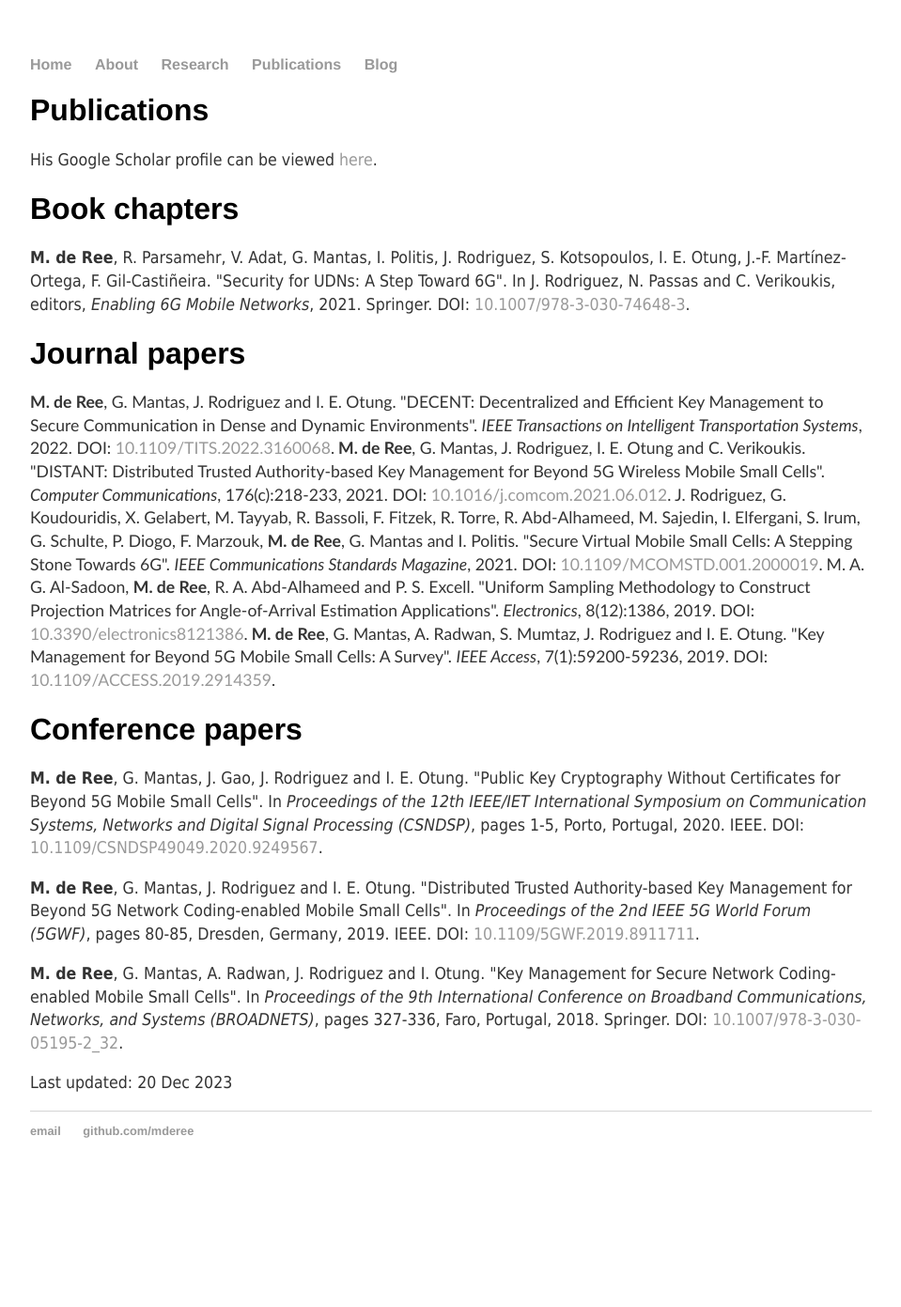
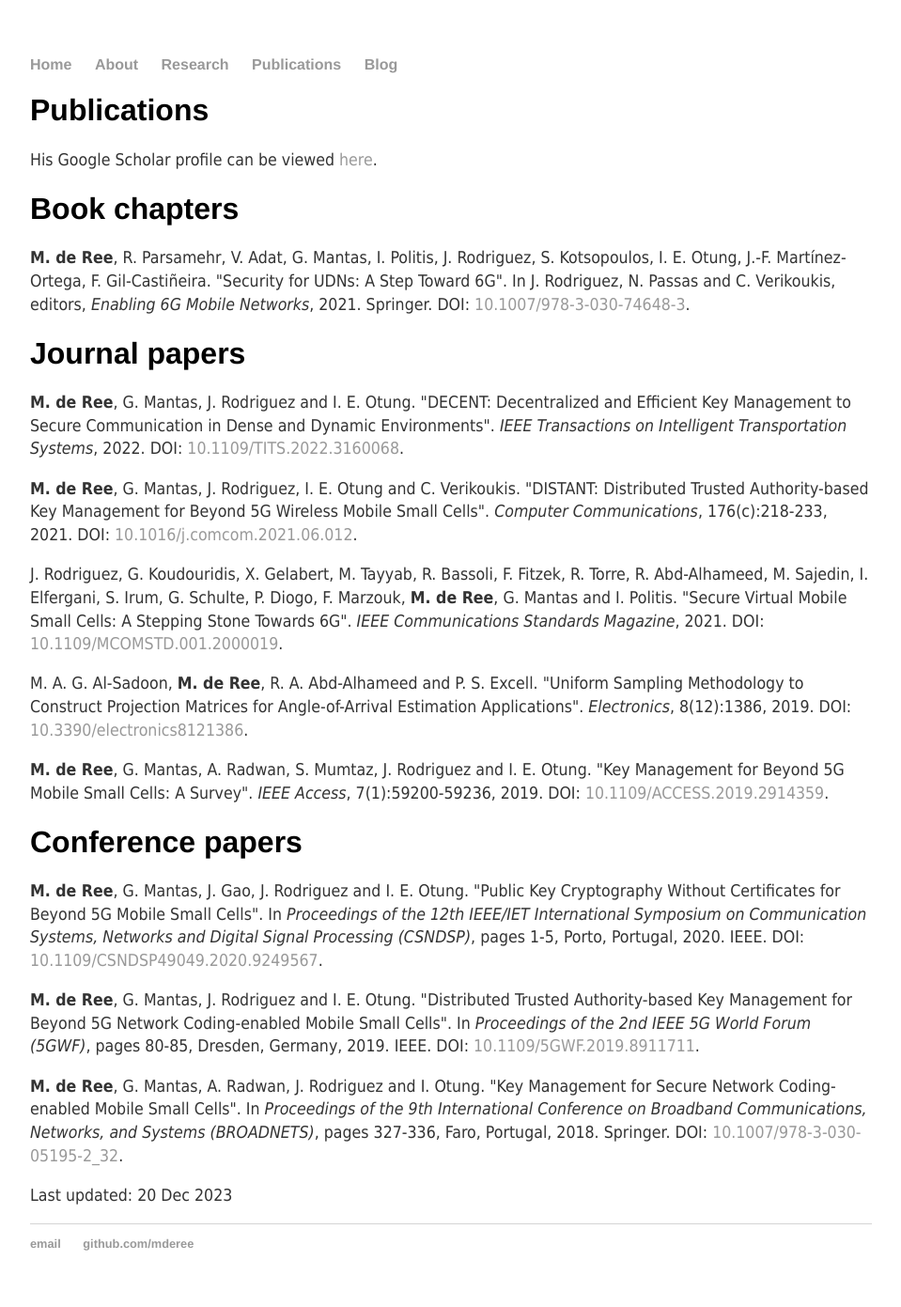
Before and after one commit to mderee/mderee-old.github.io, a Jekyll site: the page built from publications/index.html, in a window 1280 px wide. Shown: the whole page at 94% size, without its empty margins (160-1119 px from the left). Built offline with Jekyll 4.4.1, drawn with Linux system fonts in a browser that asks for light colours; before the commit the page ends 1271 px from its top, so only the background shows below that.

Commit message:
Font updates

```diff
--- a/css/main.css
+++ b/css/main.css
@@ -29,7 +29,7 @@ p {
     line-height: 1.4em;
     color: #333;
 }
-p2 {
+p1 {
     font-size: 1.1em;
     font-family: 'Optima', 'Arial', 'Sans-Serif';
     line-height: 1.4em;
--- a/publications/index.html
+++ b/publications/index.html
@@ -11,30 +11,25 @@ title: Marcus de Ree, Information Security Researcher
 		In J. Rodriguez, N. Passas and C. Verikoukis, editors, <i>Enabling 6G Mobile Networks</i>, 2021. Springer. DOI: <a href="https://10.1007/978-3-030-74648-3">10.1007/978-3-030-74648-3</a>.</p>
 
 	<h1>Journal papers</h1>
-
-	<p2><b>M. de Ree</b>, G. Mantas, J. Rodriguez and I. E. Otung. "DECENT: Decentralized and Efficient Key Management to Secure Communication in Dense and Dynamic Environments".
-		<em>IEEE Transactions on Intelligent Transportation Systems</em>, 2022. DOI: <a href="https://10.1109/TITS.2022.3160068">10.1109/TITS.2022.3160068</a>.</p2>
-
-	<p2><b>M. de Ree</b>, G. Mantas, J. Rodriguez, I. E. Otung and C. Verikoukis. "DISTANT: Distributed Trusted Authority-based Key Management for Beyond 5G Wireless Mobile Small Cells".
-		<em>Computer Communications</em>, 176(c):218-233, 2021. DOI: <a href="https://10.1016/j.comcom.2021.06.012">10.1016/j.comcom.2021.06.012</a>.</p2>
-
-	<p2>J. Rodriguez, G. Koudouridis, X. Gelabert, M. Tayyab, R. Bassoli, F. Fitzek, R. Torre, R. Abd-Alhameed, M. Sajedin, I. Elfergani, S. Irum, G. Schulte, P. Diogo, F. Marzouk, <b>M. de Ree</b>,
-		G. Mantas and I. Politis. "Secure Virtual Mobile Small Cells: A Stepping Stone Towards 6G". <em>IEEE Communications Standards Magazine</em>, 2021. DOI: <a href="https://10.1109/MCOMSTD.001.2000019">10.1109/MCOMSTD.001.2000019</a>.</p2>
-
-	<p2>M. A. G. Al-Sadoon, <b>M. de Ree</b>, R. A. Abd-Alhameed and P. S. Excell. "Uniform Sampling Methodology to Construct Projection Matrices for Angle-of-Arrival Estimation Applications".
-		<em>Electronics</em>, 8(12):1386, 2019. DOI: <a href="https://10.3390/electronics8121386">10.3390/electronics8121386</a>.</p2>
-
-	<p2><b>M. de Ree</b>, G. Mantas, A. Radwan, S. Mumtaz, J. Rodriguez and I. E. Otung. "Key Management for Beyond 5G Mobile Small Cells: A Survey".
-		<em>IEEE Access</em>, 7(1):59200-59236, 2019. DOI: <a href="https://10.1109/ACCESS.2019.2914359">10.1109/ACCESS.2019.2914359</a>.</p2>
+	<p><b>M. de Ree</b>, G. Mantas, J. Rodriguez and I. E. Otung. "DECENT: Decentralized and Efficient Key Management to Secure Communication in Dense and Dynamic Environments".
+		<i>IEEE Transactions on Intelligent Transportation Systems</i>, 2022. DOI: <a href="https://10.1109/TITS.2022.3160068">10.1109/TITS.2022.3160068</a>.</p>
+	<p><b>M. de Ree</b>, G. Mantas, J. Rodriguez, I. E. Otung and C. Verikoukis. "DISTANT: Distributed Trusted Authority-based Key Management for Beyond 5G Wireless Mobile Small Cells".
+		<i>Computer Communications</i>, 176(c):218-233, 2021. DOI: <a href="https://10.1016/j.comcom.2021.06.012">10.1016/j.comcom.2021.06.012</a>.</p>
+	<p>J. Rodriguez, G. Koudouridis, X. Gelabert, M. Tayyab, R. Bassoli, F. Fitzek, R. Torre, R. Abd-Alhameed, M. Sajedin, I. Elfergani, S. Irum, G. Schulte, P. Diogo, F. Marzouk, <b>M. de Ree</b>,
+		G. Mantas and I. Politis. "Secure Virtual Mobile Small Cells: A Stepping Stone Towards 6G". <i>IEEE Communications Standards Magazine</i>, 2021. DOI: <a href="https://10.1109/MCOMSTD.001.2000019">10.1109/MCOMSTD.001.2000019</a>.</p>
+	<p>M. A. G. Al-Sadoon, <b>M. de Ree</b>, R. A. Abd-Alhameed and P. S. Excell. "Uniform Sampling Methodology to Construct Projection Matrices for Angle-of-Arrival Estimation Applications".
+		<i>Electronics</i>, 8(12):1386, 2019. DOI: <a href="https://10.3390/electronics8121386">10.3390/electronics8121386</a>.</p>
+	<p><b>M. de Ree</b>, G. Mantas, A. Radwan, S. Mumtaz, J. Rodriguez and I. E. Otung. "Key Management for Beyond 5G Mobile Small Cells: A Survey".
+		<i>IEEE Access</i>, 7(1):59200-59236, 2019. DOI: <a href="https://10.1109/ACCESS.2019.2914359">10.1109/ACCESS.2019.2914359</a>.</p>
 
 	<h1>Conference papers</h1>
 	<p><b>M. de Ree</b>, G. Mantas, J. Gao, J. Rodriguez and I. E. Otung. "Public Key Cryptography Without Certificates for Beyond 5G Mobile Small Cells".
-		In <em>Proceedings of the 12th IEEE/IET International Symposium on Communication Systems, Networks and Digital Signal Processing (CSNDSP)</em>, pages 1-5, Porto, Portugal, 2020.
+		In <i>Proceedings of the 12th IEEE/IET International Symposium on Communication Systems, Networks and Digital Signal Processing (CSNDSP)</i>, pages 1-5, Porto, Portugal, 2020.
 		IEEE. DOI: <a href="https://10.1109/CSNDSP49049.2020.9249567">10.1109/CSNDSP49049.2020.9249567</a>.</p>
 	<p><b>M. de Ree</b>, G. Mantas, J. Rodriguez and I. E. Otung. "Distributed Trusted Authority-based Key Management for Beyond 5G Network Coding-enabled Mobile Small Cells".
-		In <em>Proceedings of the 2nd IEEE 5G World Forum (5GWF)</em>, pages 80-85, Dresden, Germany, 2019. IEEE. DOI: <a href="https://10.1109/5GWF.2019.8911711">10.1109/5GWF.2019.8911711</a>.</p>
+		In <i>Proceedings of the 2nd IEEE 5G World Forum (5GWF)</i>, pages 80-85, Dresden, Germany, 2019. IEEE. DOI: <a href="https://10.1109/5GWF.2019.8911711">10.1109/5GWF.2019.8911711</a>.</p>
 	<p><b>M. de Ree</b>, G. Mantas, A. Radwan, J. Rodriguez and I. Otung. "Key Management for Secure Network Coding-enabled Mobile Small Cells".
-		In <em>Proceedings of the 9th International Conference on Broadband Communications, Networks, and Systems (BROADNETS)</em>, pages 327-336, Faro, Portugal, 2018.
+		In <i>Proceedings of the 9th International Conference on Broadband Communications, Networks, and Systems (BROADNETS)</i>, pages 327-336, Faro, Portugal, 2018.
 		Springer. DOI: <a href="https://10.1007/978-3-030-05195-2_32">10.1007/978-3-030-05195-2_32</a>.</p>
 
   <p>Last updated: 20 Dec 2023</p>
```
